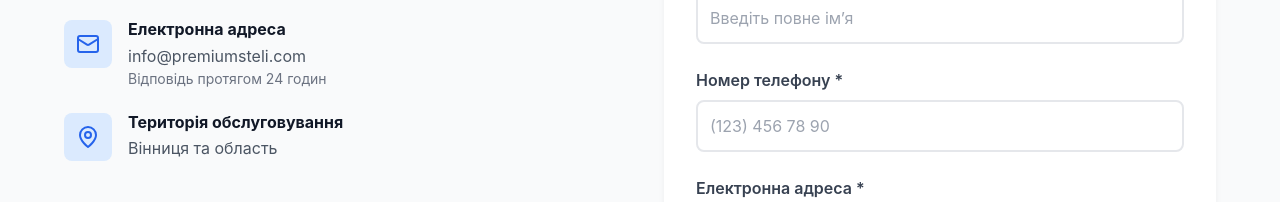
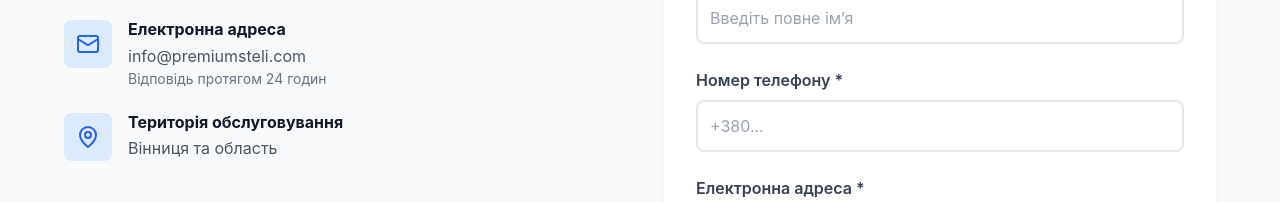
Before and after one commit to khudyi/premium-steli, a React (Vite) app: page / in a window 1280 px wide. Shown: the part 2670-2872 px from the top of the page. Built offline with nearby package versions, Linux system fonts and the light colour scheme; no server answers; the database is empty.

Commit message:
minor changes

```diff
--- a/src/components/ContactForm.jsx
+++ b/src/components/ContactForm.jsx
@@ -172,7 +172,7 @@ const ContactForm = () => {
                   value={formData.phone}
                   onChange={handleChange}
                   className="form-input"
-                  placeholder="(123) 456 78 90"
+                  placeholder="+380..."
                 />
                 {errors.phone && <div className="form-error">{errors.phone}</div>}
               </div>
```
